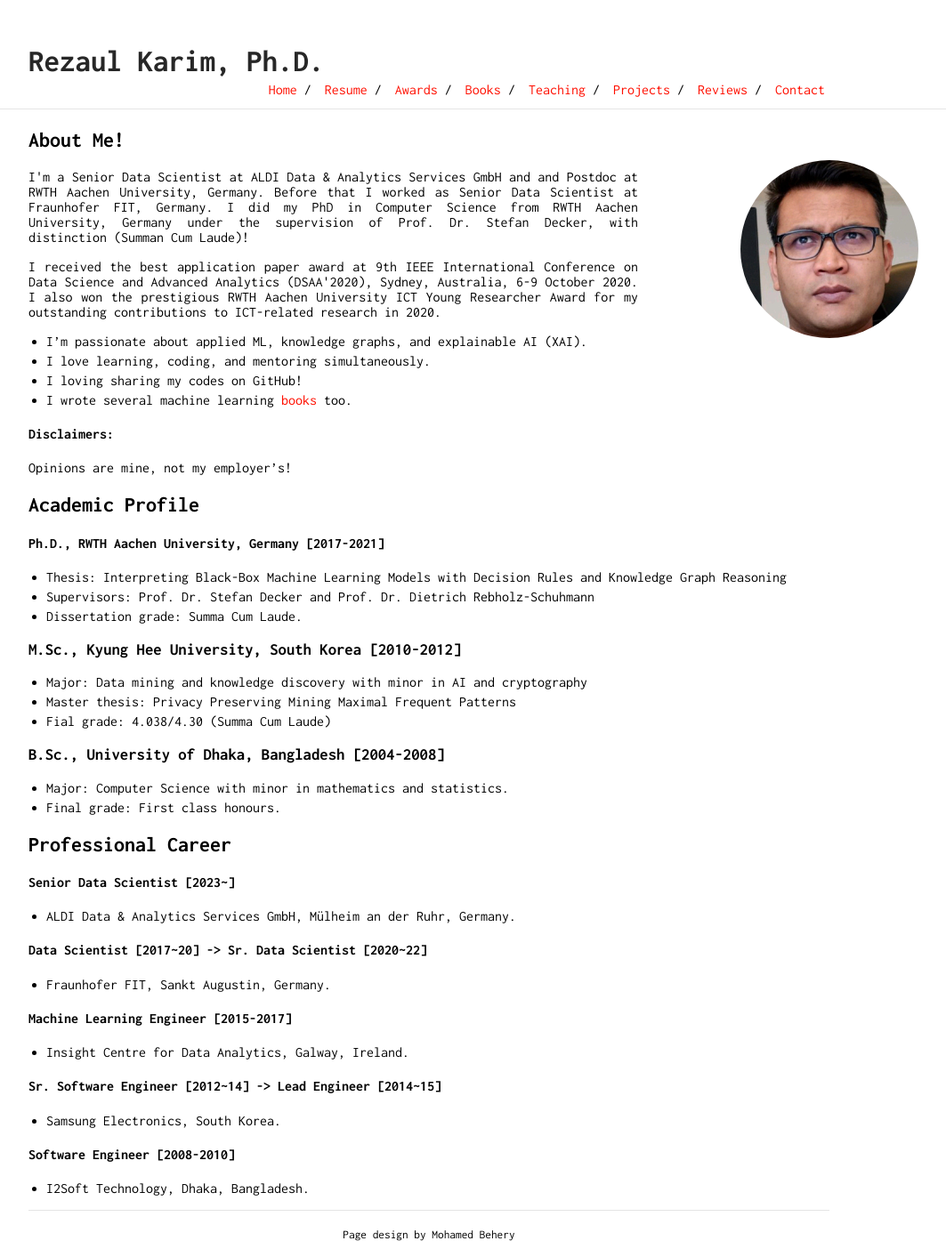
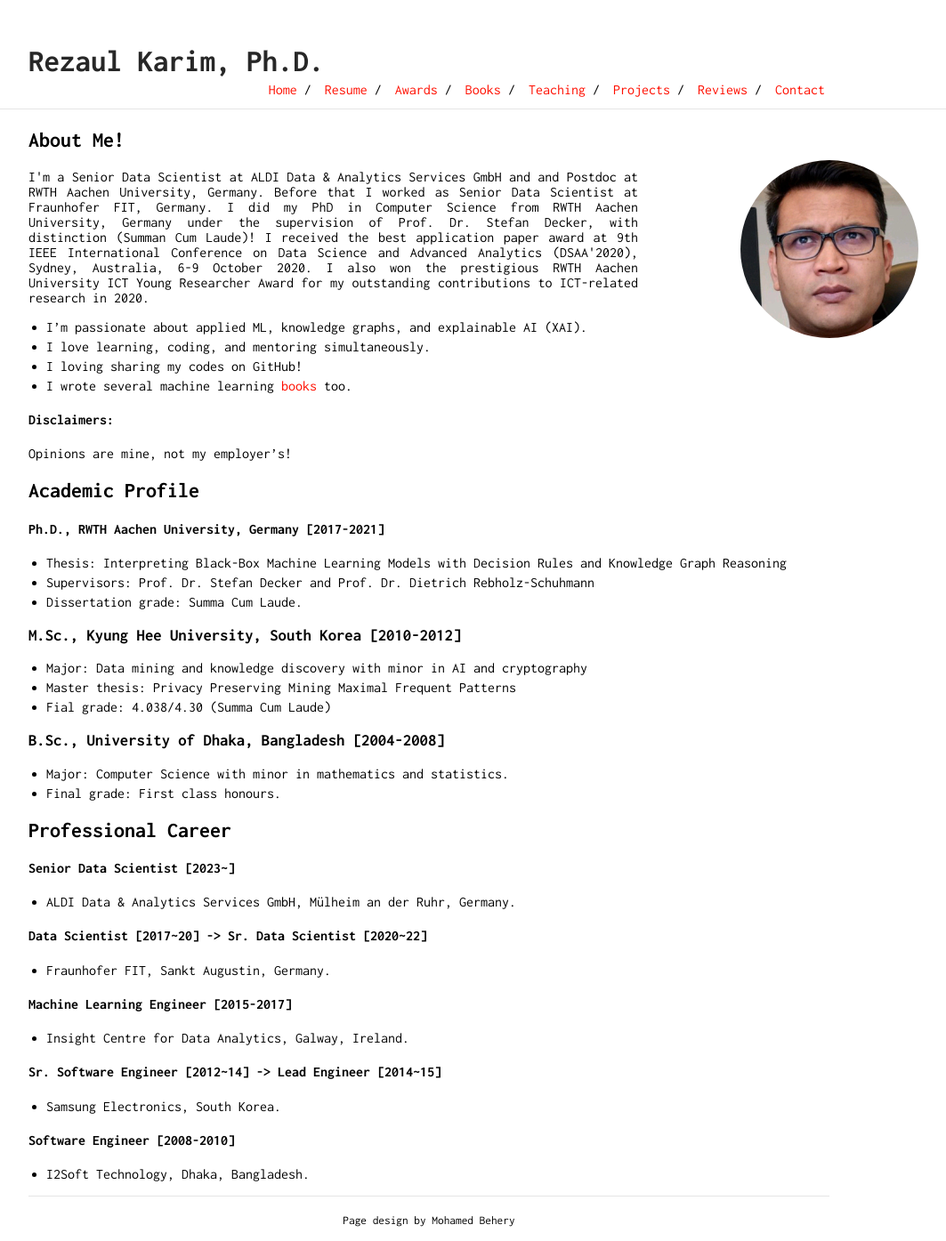
Before and after one commit to rezacsedu/rezacsedu.github.io, a Jekyll site: the page built from index.md, in a window 1280 px wide. Shown: the whole page at 89% size, without its empty margins (158-1221 px from the left). Built offline with Jekyll 4.4.1, drawn with Linux system fonts in a browser that asks for light colours; our own code applies the rules of GitHub Pages for plain Markdown files.

Commit message:
Update index.md

```diff
--- a/index.md
+++ b/index.md
@@ -1,9 +1,7 @@
 ## About Me!
 <img class="profile-picture" src="img/1664312512000.jpg" width="100">
 
-<p style='text-align: justify;'> I'm a Senior Data Scientist at ALDI Data & Analytics Services GmbH and and Postdoc at RWTH Aachen University, Germany. Before that I worked as Senior Data Scientist at Fraunhofer FIT, Germany. I did my PhD in Computer Science from RWTH Aachen University, Germany under the supervision of Prof. Dr. Stefan Decker, with distinction (Summan Cum Laude)! </p>
-
-<p style='text-align: justify;'>I received the best application paper award at 9th IEEE International Conference on Data Science and Advanced Analytics (DSAA'2020),  Sydney, Australia, 6-9 October 2020. I also won the prestigious RWTH Aachen University ICT Young Researcher Award for my outstanding contributions to ICT-related research in 2020. </p>
+<p style='text-align: justify;'> I'm a Senior Data Scientist at ALDI Data & Analytics Services GmbH and and Postdoc at RWTH Aachen University, Germany. Before that I worked as Senior Data Scientist at Fraunhofer FIT, Germany. I did my PhD in Computer Science from RWTH Aachen University, Germany under the supervision of Prof. Dr. Stefan Decker, with distinction (Summan Cum Laude)! I received the best application paper award at 9th IEEE International Conference on Data Science and Advanced Analytics (DSAA'2020),  Sydney, Australia, 6-9 October 2020. I also won the prestigious RWTH Aachen University ICT Young Researcher Award for my outstanding contributions to ICT-related research in 2020. </p>
 
 - I'm passionate about applied ML, knowledge graphs, and explainable AI (XAI).
 - I love learning, coding, and mentoring simultaneously.
```
